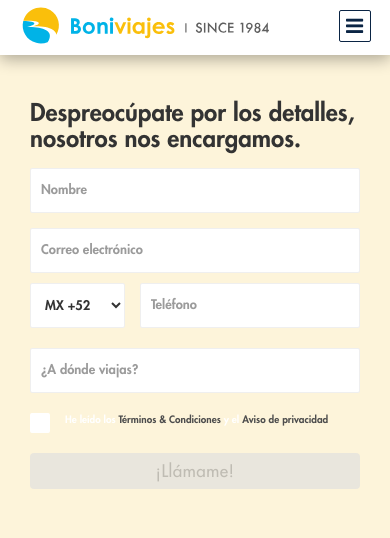
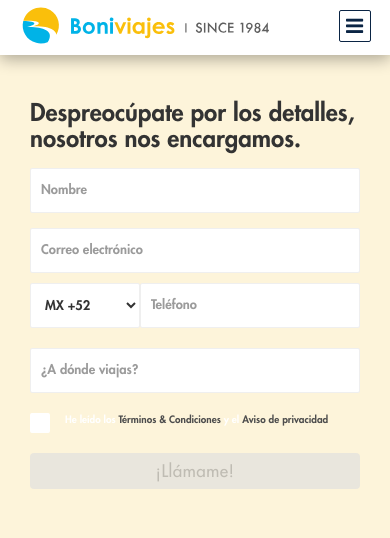
Before and after one commit to JCCardenas24/BoniViajes, a PHP site: page / in a window 390 px wide; the page is wider, and only the part inside the window is pictured. Shown: the top 538 px of that part. Run offline with PHP 8.4, Linux system fonts and the light colour scheme; some libraries are stand-ins or nearby versions.

Commit message:
Cambios de estilos

```diff
--- a/home.php
+++ b/home.php
@@ -36,7 +36,7 @@
                                         <input type="mail" id="mail" name="correo" class="style-inp validate" placeholder="Correo electrónico">
                                     </div>
                                     <div class="col-md-6 mt-10">
-                                        <div class="col-md-4 pl-0">
+                                        <div class="col-md-4 pl-0 pr-0">
                                             <select id="lada" name="lada" class="browser-default style-inp">
                                                 <option value="">Lada</option>
                                                 <option value="MX +52" selected>MX +52</option>
@@ -79,7 +79,7 @@
                     <input type="mail" id="mailRes" name="correo" class="style-inp validateRes" placeholder="Correo electrónico">
                 </div>
                 <div class="col-md-6 col-xs-12 mt-10">
-                    <div class="col-xs-4 pl-0">
+                    <div class="col-xs-4 pl-0 pr-0">
                         <select id="ladaRes" name="lada" class="browser-default style-inp">
                             <option value="">Lada</option>
                             <option value="MX +52" selected>MX +52</option>
@@ -97,7 +97,7 @@
                     <label class="form-check-label f-10 c-white" for="checkTerminosRes">He leído los <a href="terminos" target="_blank" class="c-gray f-10">Términos & Condiciones</a> y el <a href="aviso-priv" target="_blank" class="c-gray f-10">Aviso de privacidad</a></label>
                 </div>
                 <div class="col-md-12 col-xs-12 mt-15">
-                    <a href="thanks.php" id="enviarCorreoRes" class="btn col-md-12 col-xs-12 materialize-red white-text f-50 f-medium" style="text-transform: capitalize;" disabled>¡Llámame!</a>
+                    <a href="thanks" id="enviarCorreoRes" class="btn col-md-12 col-xs-12 materialize-red white-text f-50 f-medium" style="text-transform: capitalize;" disabled>¡Llámame!</a>
                 </div>
             </form>
         </div>
--- a/index.php
+++ b/index.php
@@ -36,7 +36,7 @@
                                         <input type="mail" id="mail" name="correo" class="style-inp validate" placeholder="Correo electrónico">
                                     </div>
                                     <div class="col-md-6 mt-10">
-                                        <div class="col-md-4 pl-0">
+                                        <div class="col-md-4 pl-0 pr-0">
                                             <select id="lada" name="lada" class="browser-default style-inp">
                                                 <option value="">Lada</option>
                                                 <option value="MX +52" selected>MX +52</option>
@@ -79,7 +79,7 @@
                     <input type="mail" id="mailRes" name="correo" class="style-inp validateRes" placeholder="Correo electrónico">
                 </div>
                 <div class="col-md-6 col-xs-12 mt-10">
-                    <div class="col-xs-4 pl-0">
+                    <div class="col-xs-4 pl-0 pr-0">
                         <select id="ladaRes" name="lada" class="browser-default style-inp">
                             <option value="">Lada</option>
                             <option value="MX +52" selected>MX +52</option>
@@ -117,7 +117,7 @@
             </div>
         </div>
         <div class="slider1 mt-20 d-mobile">
-            <div class="col-md-4"><img class="w-100" src="./assets/images/boni/categorias/Lujo@2x.png" alt=""></div>
+            <div class="col-md-4"><a href="home"><img class="w-100" src="./assets/images/boni/categorias/Lujo@2x.png" alt=""></a></div>
             <div class="col-md-4"><img class="w-100" src="./assets/images/boni/categorias/Premium@2x.png" alt=""></div>
             <div class="col-md-4"><img class="w-100" src="./assets/images/boni/categorias/Turista@2x.png" alt=""></div>
         </div>
--- a/template/head.php
+++ b/template/head.php
@@ -56,7 +56,6 @@ src="https://www.facebook.com/tr?id=692494524741544&ev=PageView&noscript=1"
 
   gtag('config', 'UA-183491298-1');
 </script>
-<script src="https://boniviajes.com/assets/js/jquery-latest.min.js"></script>
 <script>
   // LADA
   $(function() {
```
